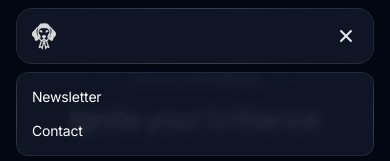
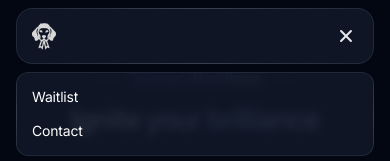
Before and after one commit to Ayo-faks/wulo-website, a Next.js app in the folder open-pro-next_website/open-pro-next/: page / in a window 390 px wide. Both pictures are taken after a click on the button "Menu". Shown: the top 161 px of the page. Built offline with nearby package versions, Linux system fonts and the light colour scheme.

Commit message:
fixed waitlist mobile

```diff
--- a/open-pro-next_website/open-pro-next/components/ui/mobile-menu.tsx
+++ b/open-pro-next_website/open-pro-next/components/ui/mobile-menu.tsx
@@ -135,7 +135,7 @@ export default function MobileMenu() {
                 className="flex rounded-lg px-2 py-1.5 text-white hover:text-indigo-500"
                 onClick={() => setMobileNavOpen(false)}
               >
-                Newsletter
+                Waitlist
               </Link>
             </li>
             <li>
```
